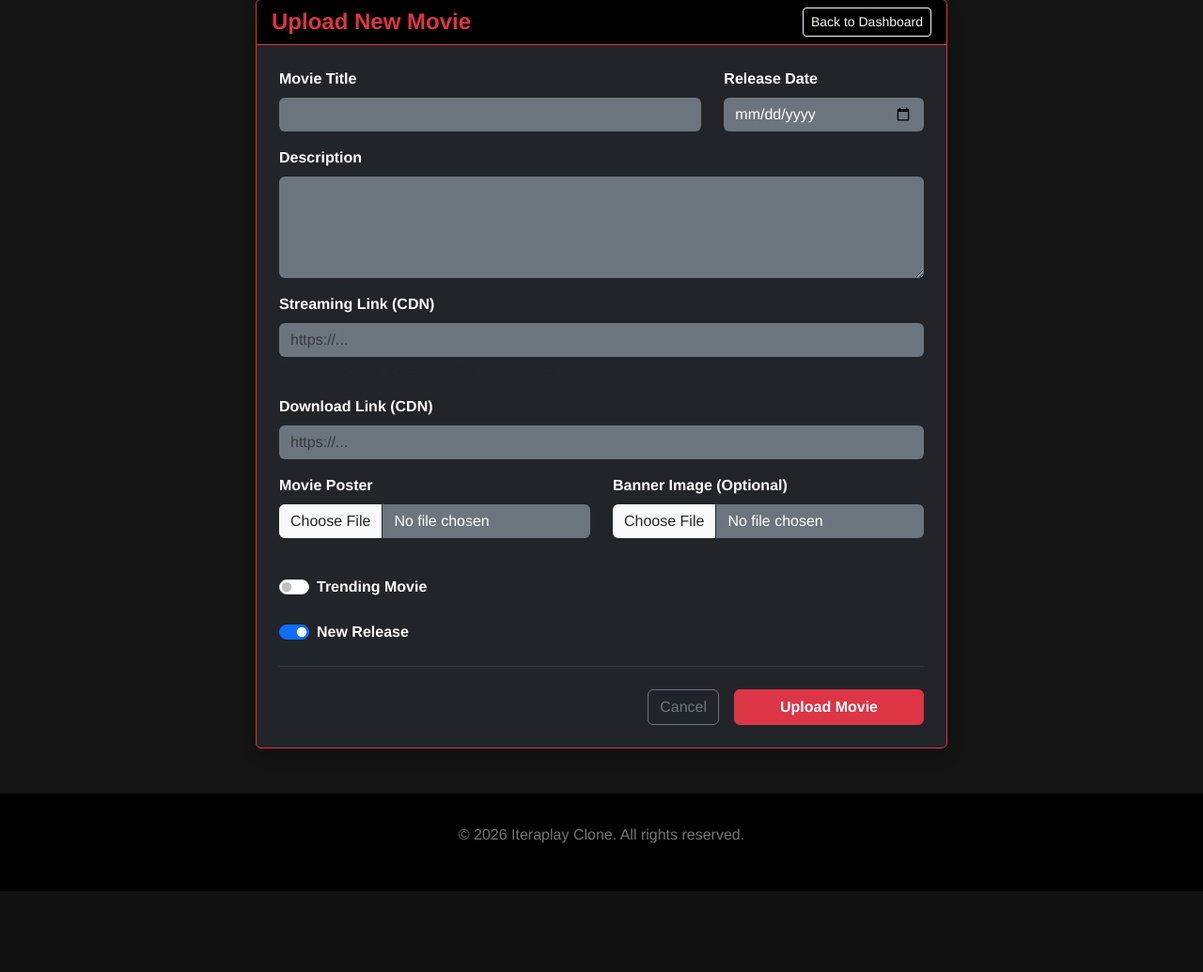
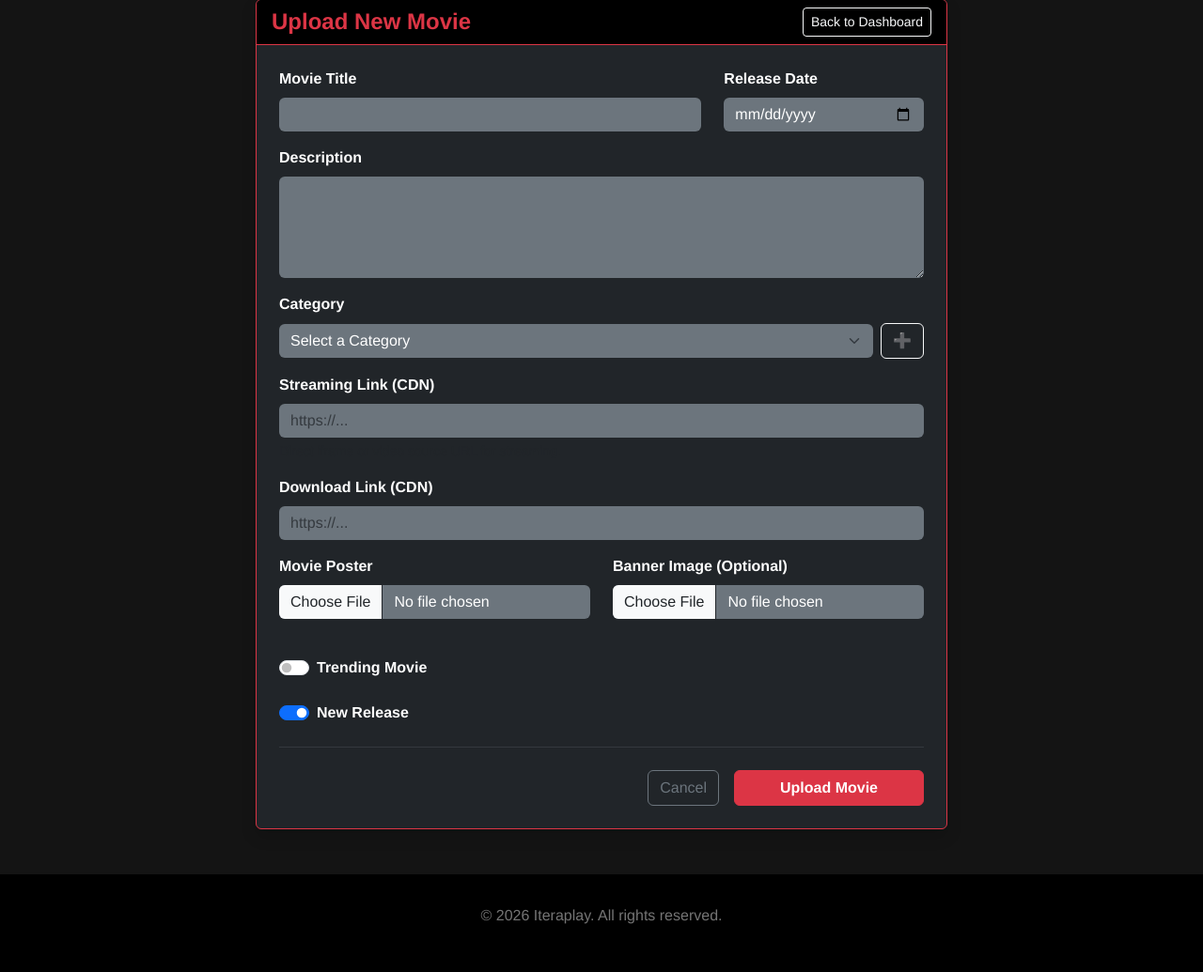
Before and after one commit to Ghosty-Manan1749/ITeraPlay, a Django app: page /upload-movie/ in a window 1280 px wide. Shown: the part 87-1122 px from the top of the page at 94% size. Before the commit the page ends 1036 px from the top, so only its background shows below. Run offline with Django 5.2, Linux system fonts and the light colour scheme; a user stored in the database is signed in; data comes from the database, SQL or seed files in the repository; both versions use the stored data as it was after the commit; data that the repository does not hold is empty.

Commit message:
Implement Movie Category Feature

```diff
--- a/adminpanel/views.py
+++ b/adminpanel/views.py
@@ -1,7 +1,7 @@
 from django.shortcuts import render, redirect, get_object_or_404
 from django.contrib.auth import authenticate, login
 from django.contrib.auth.decorators import login_required
-from movies.models import Movie
+from movies.models import Movie, Category
 from accounts.models import Profile
 
 def admin_login(request):
@@ -36,8 +36,15 @@ def upload_movie(request):
         return redirect('home')
 
     if request.method == 'POST':
+        if 'add_category' in request.POST:
+            category_name = request.POST.get('name')
+            if category_name:
+                Category.objects.create(name=category_name)
+            return redirect('upload_movie')
+
         title = request.POST.get('title')
         description = request.POST.get('description')
+        category_id = request.POST.get('category')
         poster = request.FILES.get('poster')
         banner = request.FILES.get('banner')
         stream_link = request.POST.get('stream_link')
@@ -46,9 +53,12 @@ def upload_movie(request):
         is_trending = request.POST.get('is_trending') == 'on'
         is_new = request.POST.get('is_new') == 'on'
 
+        category = get_object_or_404(Category, id=category_id)
+
         Movie.objects.create(
             title=title,
             description=description,
+            category=category,
             poster=poster,
             banner=banner,
             stream_link=stream_link,
@@ -59,7 +69,8 @@ def upload_movie(request):
         )
         return redirect('admin_dashboard')
 
-    return render(request, 'adminpanel/upload_movie.html')
+    categories = Category.objects.all()
+    return render(request, 'adminpanel/upload_movie.html', {'categories': categories})
 
 @login_required(login_url='admin_login')
 def edit_movie(request, movie_id):
@@ -68,8 +79,17 @@ def edit_movie(request, movie_id):
 
     movie = get_object_or_404(Movie, id=movie_id)
     if request.method == 'POST':
+        if 'add_category' in request.POST:
+            category_name = request.POST.get('name')
+            if category_name:
+                Category.objects.create(name=category_name)
+            return redirect('edit_movie', movie_id=movie.id)
+
         movie.title = request.POST.get('title')
         movie.description = request.POST.get('description')
+        category_id = request.POST.get('category')
+        if category_id:
+            movie.category = get_object_or_404(Category, id=category_id)
         if request.FILES.get('poster'):
             movie.poster = request.FILES.get('poster')
         if request.FILES.get('banner'):
@@ -82,7 +102,8 @@ def edit_movie(request, movie_id):
         movie.save()
         return redirect('admin_dashboard')
 
-    return render(request, 'adminpanel/edit_movie.html', {'movie': movie})
+    categories = Category.objects.all()
+    return render(request, 'adminpanel/edit_movie.html', {'movie': movie, 'categories': categories})
 
 @login_required(login_url='admin_login')
 def delete_movie(request, movie_id):
--- a/templates/adminpanel/upload_movie.html
+++ b/templates/adminpanel/upload_movie.html
@@ -30,6 +30,20 @@
                         <label for="description" class="form-label fw-bold">Description</label>
                         <textarea class="form-control bg-secondary text-white border-0" id="description"
                             name="description" rows="4" required></textarea>
+                    </div>
+
+                    <div class="mb-3">
+                        <label for="category" class="form-label fw-bold">Category</label>
+                        <div class="d-flex align-items-center gap-2">
+                            <select class="form-select bg-secondary text-white border-0" id="category" name="category"
+                                required>
+                                <option value="">Select a Category</option>
+                                {% for cat in categories %}
+                                <option value="{{cat.id}}">{{cat.name}}</option>
+                                {% endfor %}
+                            </select>
+                            <button type="button" class="btn btn-outline-light" onclick="openCategoryPopup()">➕</button>
+                        </div>
                     </div>
 
                     <div class="mb-3">
@@ -78,4 +92,29 @@
         </div>
     </div>
 </div>
+
+<!-- Popup for Adding Category -->
+<div id="categoryPopup" style="display:none; position:fixed; top:50%; left:50%; transform:translate(-50%, -50%); background:#212529; border:1px solid #dc3545; padding:20px; z-index:1000; border-radius:8px; width:300px;">
+    <h5 class="text-white mb-3">Add Category</h5>
+    <form method="POST">
+        {% csrf_token %}
+        <input type="text" name="name" class="form-control mb-3 bg-secondary text-white border-0" placeholder="Category Name" required>
+        <div class="d-flex justify-content-end gap-2">
+            <button type="button" class="btn btn-secondary" onclick="closeCategoryPopup()">Cancel</button>
+            <button type="submit" name="add_category" class="btn btn-danger">Add</button>
+        </div>
+    </form>
+</div>
+<div id="categoryOverlay" style="display:none; position:fixed; top:0; left:0; width:100%; height:100%; background:rgba(0,0,0,0.5); z-index:999;" onclick="closeCategoryPopup()"></div>
+
+<script>
+function openCategoryPopup() {
+    document.getElementById("categoryPopup").style.display = "block";
+    document.getElementById("categoryOverlay").style.display = "block";
+}
+function closeCategoryPopup() {
+    document.getElementById("categoryPopup").style.display = "none";
+    document.getElementById("categoryOverlay").style.display = "none";
+}
+</script>
 {% endblock %}
--- a/templates/base.html
+++ b/templates/base.html
@@ -92,7 +92,7 @@
     <!-- Footer -->
     <footer class="text-center">
         <div class="container">
-            <p>&copy; 2026 Iteraplay Clone. All rights reserved.</p>
+            <p>&copy; 2026 Iteraplay. All rights reserved.</p>
         </div>
     </footer>
 
```
Also changed, not shown: movies/models.py (+17 -4 lines), templates/adminpanel/edit_movie.html (+40 -0 lines), db.sqlite3, media/posters/PhotoshopExtension_Image.jpeg (added), media/posters/PhotoshopExtension_Image_DvVpP2z.jpeg (added), movies/migrations/0004_movie_banner_movie_download_link_movie_is_new_and_more.py (added), movies/migrations/0005_alter_movie_category.py (added).
